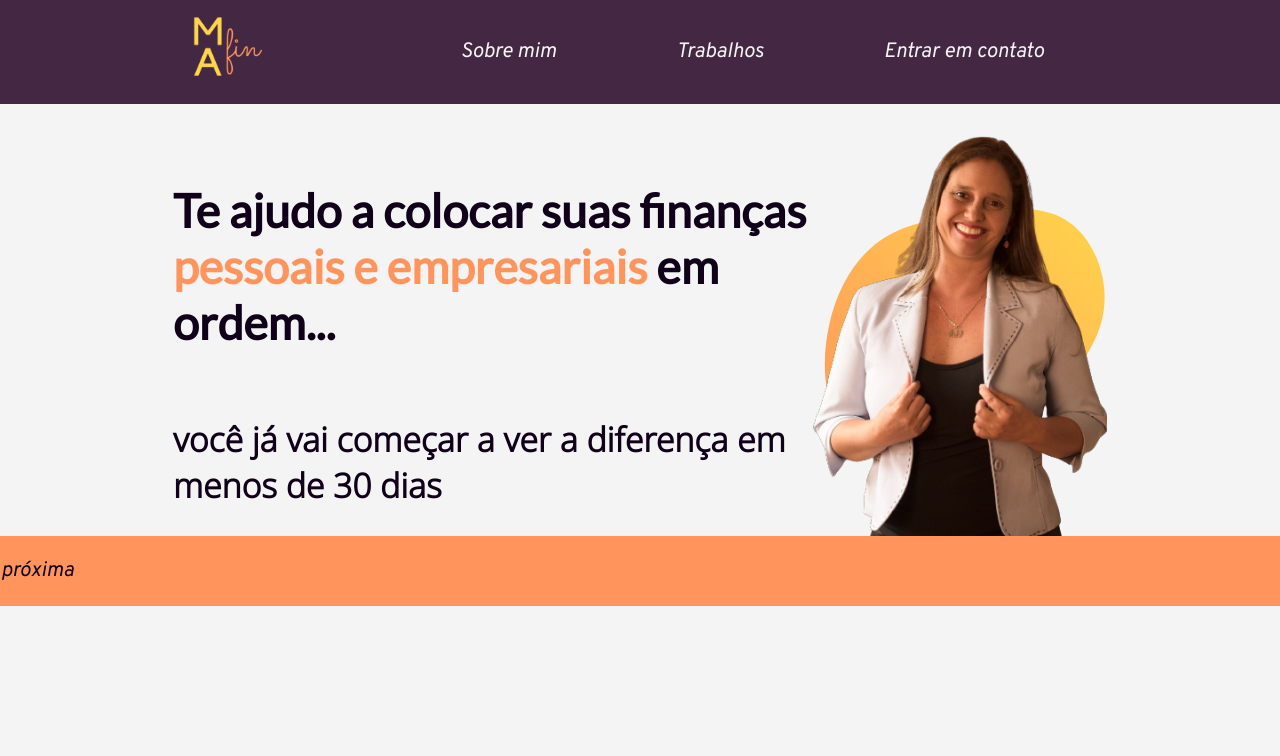
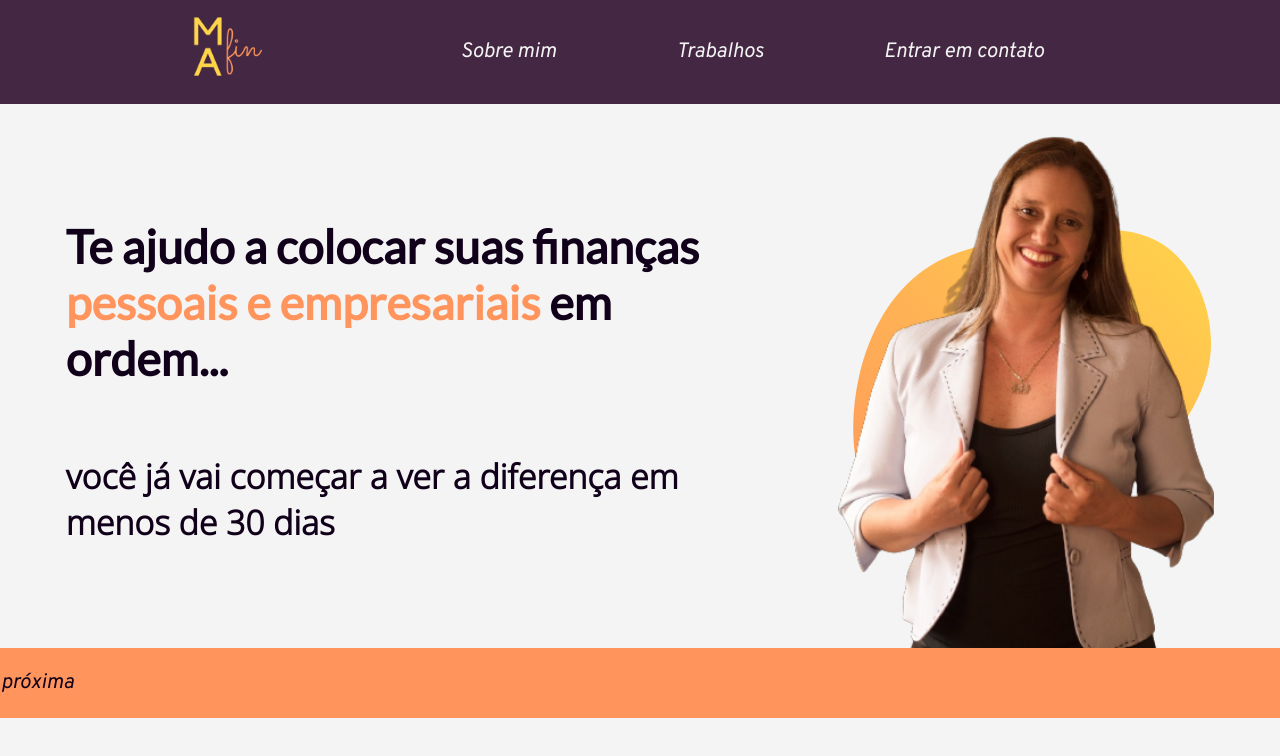
Before and after one commit to yannidilly/MAfin, a React (Create React App) app: page / in a window 1280 px wide. Shown: the top 756 px of the page. Built offline with nearby package versions, Linux system fonts and the light colour scheme.

Commit message:
finaliza estilização da intro-section

```diff
--- a/src/styles/pages/Home.css
+++ b/src/styles/pages/Home.css
@@ -1,7 +1,7 @@
 .intro-section-home {
+  align-items: flex-end;
   display: flex;
-  justify-content: center;
-  padding-top: 2rem;
+  justify-content: space-around;
 }
 
 .text-highlight {
@@ -9,9 +9,10 @@
 }
 
 .intro-text {
+  align-self: center;
   display: flex;
   flex-direction: column;
-  justify-content: end;
+  justify-content: center;
   width: 50%;
 }
 
@@ -20,7 +21,8 @@
   background-repeat: no-repeat;
   background-position: bottom;
   background-size: 150%;
-  height: 25rem;
+  padding-top: 2rem;
+  height: 40vw;
 }
 
 .about-section {
```
